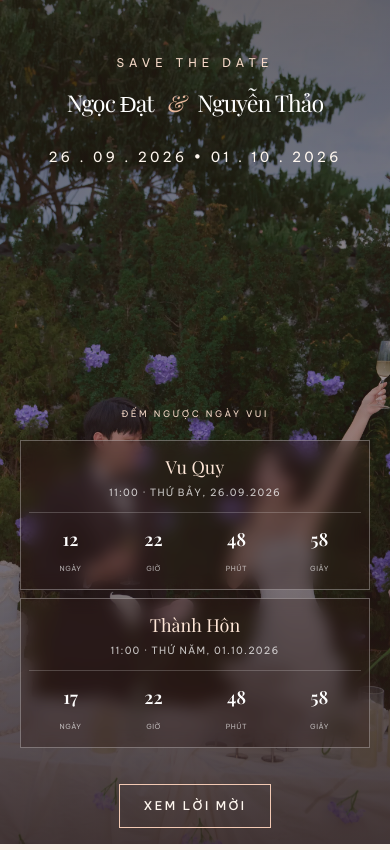
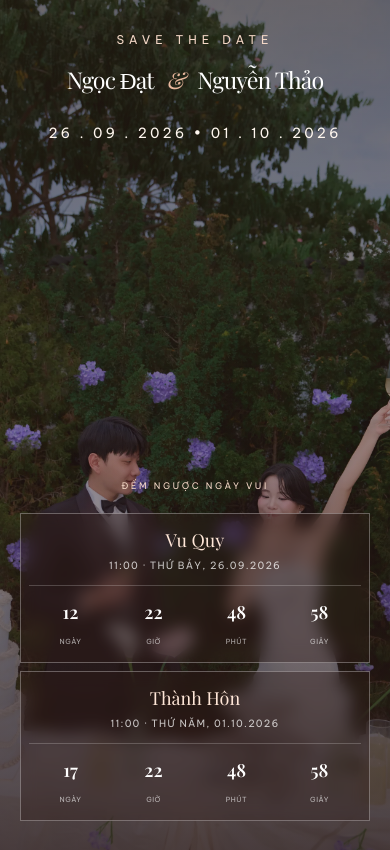
Before and after one commit to ngoc-man/thao-dat-wedding, a React (Vite) app: page / in a window 390 px wide. Shown: the top 850 px of the page. Built offline with nearby package versions, Linux system fonts and the light colour scheme; a web font is replaced by a local one.

Commit message:
fix: adjust mobile hero countdown

```diff
--- a/src/sections/hero-section.jsx
+++ b/src/sections/hero-section.jsx
@@ -44,11 +44,11 @@ export default function HeroSection() {
           <p className="font-display whitespace-nowrap text-[1.45rem] leading-none tracking-[-0.04em] sm:text-6xl lg:text-7xl">{wedding.groom.name} <span className="mx-2 italic text-[#e9b89d] sm:mx-4">&amp;</span> {wedding.bride.name}</p>
           <p className="mt-8 text-sm tracking-[0.22em] text-[#fff7ef] uppercase">{wedding.displayDate}</p>
         </div>
-        <p className="mt-32 translate-y-8 text-[9px] tracking-[0.28em] text-[#f4d8c7] uppercase sm:mt-36 sm:translate-y-10">Đếm ngược ngày vui</p>
-        <div className="mx-auto mt-5 max-w-3xl translate-y-8 grid gap-2 sm:translate-y-10 sm:grid-cols-2 sm:gap-3">
+        <p className="mt-48 translate-y-16 text-[9px] tracking-[0.28em] text-[#f4d8c7] uppercase sm:mt-36 sm:translate-y-10">Đếm ngược ngày vui</p>
+        <div className="mx-auto mt-5 max-w-3xl translate-y-16 grid gap-2 sm:translate-y-10 sm:grid-cols-2 sm:gap-3">
           {wedding.ceremonies.map(ceremony => <CountdownCard key={ceremony.title} ceremony={ceremony} timeLeft={getCountdown(ceremony.startAt, now)} />)}
         </div>
-        <a href="#event" className="mt-9 inline-flex min-h-11 translate-y-8 items-center border border-[#f2c9b3] px-6 text-xs font-medium tracking-[0.2em] text-[#fff7ef] uppercase transition hover:bg-[#f2c9b3] hover:text-[#4a3029] focus-visible:outline-2 focus-visible:outline-offset-4 focus-visible:outline-white sm:translate-y-10">Xem lời mời</a>
+        <a href="#event" className="mt-9 inline-flex min-h-11 translate-y-16 items-center border border-[#f2c9b3] px-6 text-xs font-medium tracking-[0.2em] text-[#fff7ef] uppercase transition hover:bg-[#f2c9b3] hover:text-[#4a3029] focus-visible:outline-2 focus-visible:outline-offset-4 focus-visible:outline-white sm:translate-y-10">Xem lời mời</a>
       </motion.div>
     </section>
   )
```
